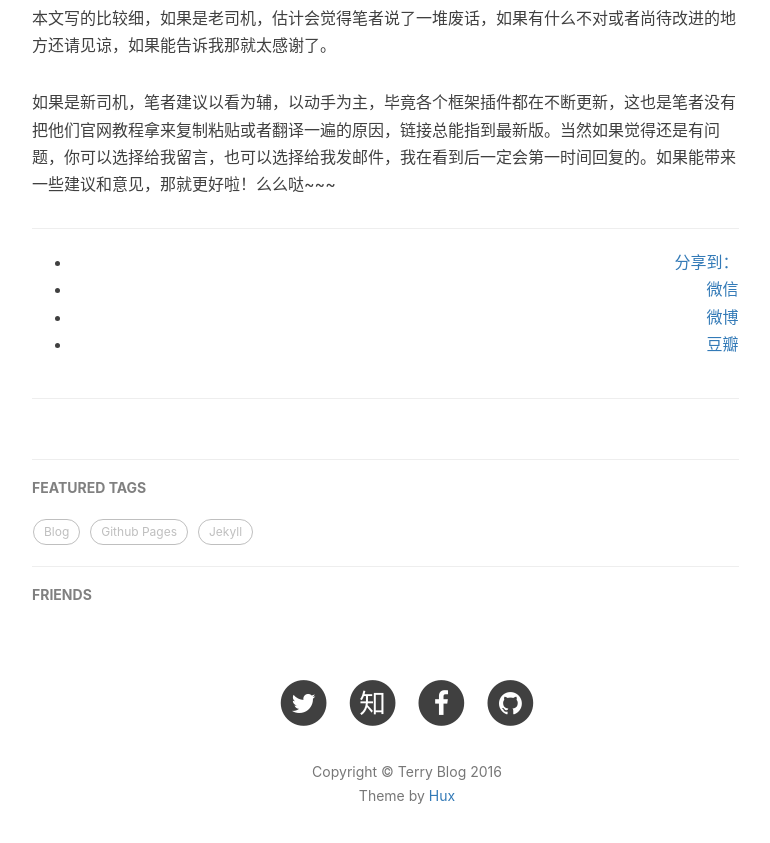
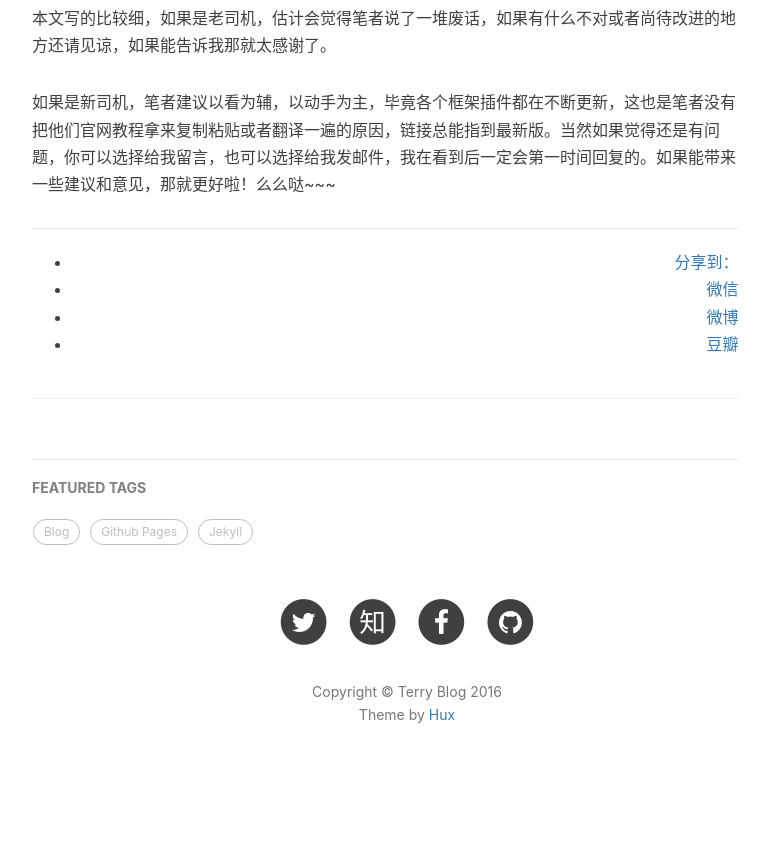
Before and after one commit to zhaotai/taizhao.github.io, a Jekyll site: the page built from _posts/2016-02-04-hello-2016.markdown, in a window 1280 px wide and 900 px high, scrolled down 4418 px. Shown: the top 843 px of the window, without its empty margins (233-1003 px from the left). Built offline with Jekyll 4.4.1, drawn with Linux system fonts in a browser that asks for light colours; nearby versions of some CDN libraries; comment, search, counter and statistics services are not loaded; after the commit the page ends 5237 px from its top, so only the background shows below that.

Commit message:
fixed friends show

```diff
--- a/_layouts/post.html
+++ b/_layouts/post.html
@@ -137,7 +137,7 @@ layout: default
                 {% endif %}
 
                 <!-- Friends Blog -->
-                {% if site.friends %}
+                {% if site.friends.length %}
                 <hr>
                 <h5>FRIENDS</h5>
                 <ul class="list-inline">
```
